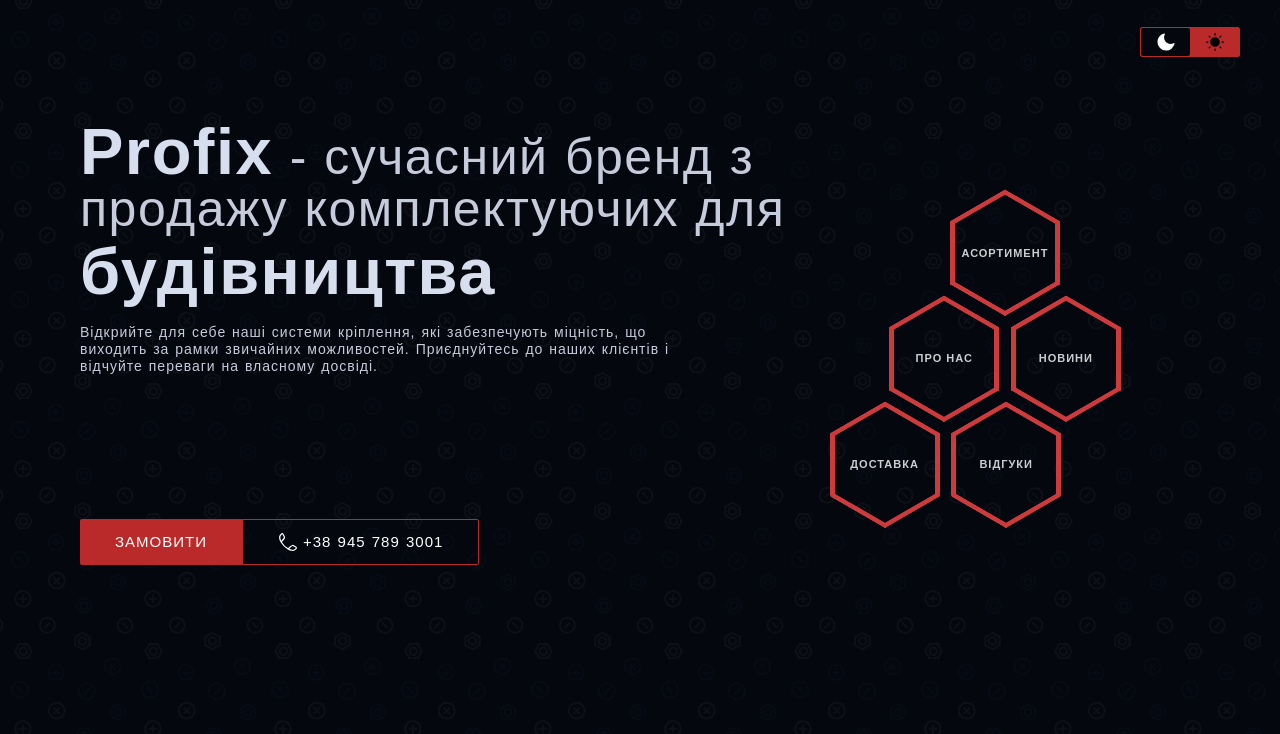
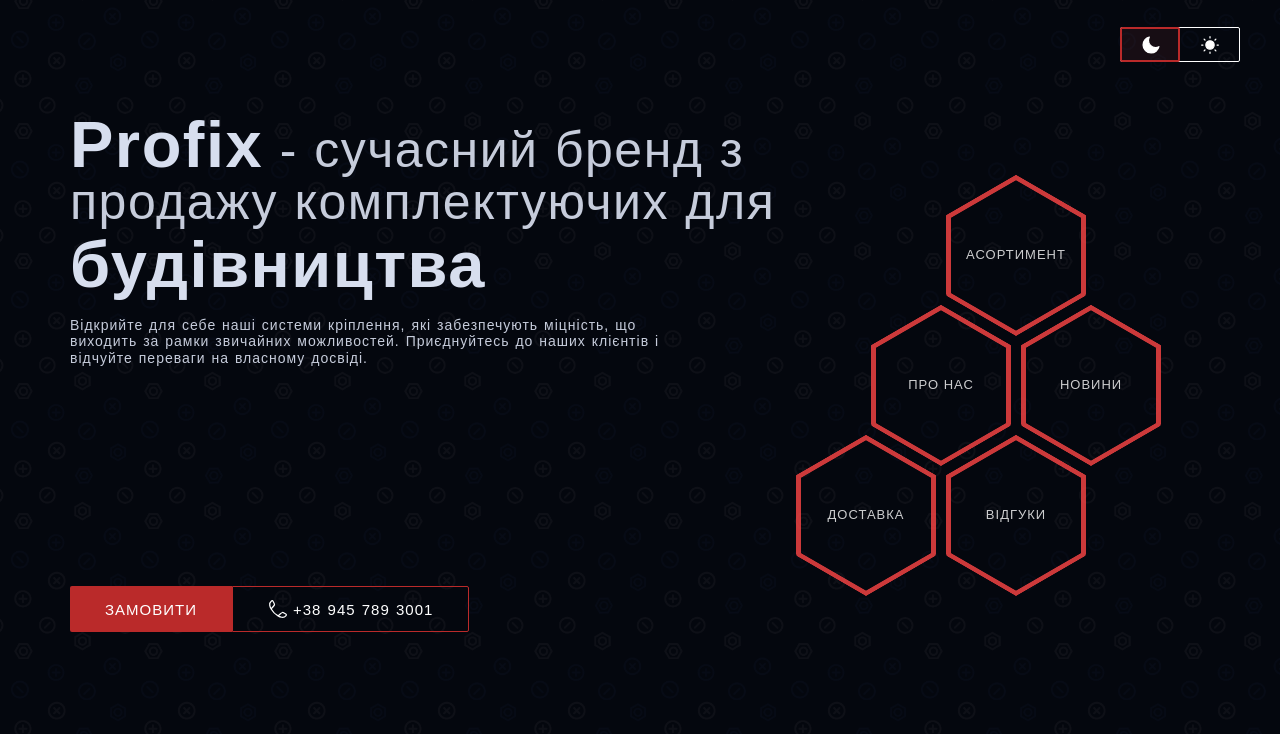
Before and after one commit to zaiiats/profix, a website built with Parcel: page index.html in a window 1280 px wide. Shown: the part 63-797 px from the top of the page. Built offline with nearby package versions, Linux system fonts and the light colour scheme; a web font is replaced by a local one.

Commit message:
making welcome page responsive

```diff
--- a/index.html
+++ b/index.html
@@ -13,6 +13,7 @@
 8. Make containers for images in assortment section in order to by default make there some space
 9. when nav is closed then it weirdly shines when we scroll
 10. close nav when we click not in nav (e.g. body)
+11. add screws throughout
 
 	<link rel='stylesheet' href='https://cdn-uicons.flaticon.com/2.1.0/uicons-brands/css/uicons-brands.css'>
 	<link rel='stylesheet' href='https://cdn-uicons.flaticon.com/2.1.0/uicons-regular-rounded/css/uicons-regular-rounded.css'>
@@ -77,7 +78,7 @@
 					</div>
 					<div class="nav-item__dropdown">
 						<div class="nav-item__links--dropdown">
-							<a href="#" class="nav-item__link nav-item__link--userName">Георгій Судаков</a>
+							<a href="#" class="nav-item__link nav-item__link--userName">Ваші дані</a>
 							<div class="icon__wrapper">
 								<a class="icon-item" href="#" rel="noopener noreferrer">
 									<svg viewBox="0 0 24 24" xmlns="http://www.w3.org/2000/svg" class="icon-item--heart svg">
@@ -137,13 +138,13 @@
 				<div class="welcome-page__text-wrapper">
 					<h1 class="heading--primary">
 					  <span class="heading--highlited">Profix</span>
-						<span> - сучасний бренд з продажу комплектуючих для </span>
+						<span> - сучасний бренд з продажу комплектуючих для
 						<span class="text-writer">
 							<div class="text-writer__wrapper">
 								<span class="heading--highlited text-writer__heading--highlited"></span><div class="text-writer__cursor"></div>
 							</div>
 							<span class="heading--highlited text-writer__placeholder">будівництва|</span>
-						</span>
+						</span></span>
 				  </h1>
 
 				  <h3 class="welcome-page__text--secondary text--secondary">
@@ -182,46 +183,46 @@
 				</div>
 
 
-				<div class="hexagon_section">
-					<div class="hex-row first">
-						<a class="hex_group" href="#">
-							<div class="hex hex_main hex__main--screw">
-								<div class="hex_text">асортимент</div>
+				<div class="hex-wrapper">
+					<div class="hex-wrapper__row hex-wrapper__row--first">
+						<a class="hex-box" href="#">
+							<div class="hex hex--main">
+								<div class="hex__text">асортимент</div>
 							</div>
-							<div class="hex hex_second hex__second--screw"></div>
-							<div class="hex hex_third hex__third--screw"></div>
+							<div class="hex hex--second"></div>
+							<div class="hex hex--third"></div>
 						</a>
 					</div>
-					<div class="hex-row second">
-						<a class="hex_group" href="#">
-							<div class="hex hex_second"></div>
-							<div class="hex hex_third"></div>
-							<div class="hex hex_main">
-								<div class="hex_text">про нас</div>
+
+					<div class="hex-wrapper__row hex-wrapper__row--second">
+						<a class="hex-box" href="#">
+							<div class="hex hex--main">
+								<div class="hex__text">про нас</div>
 							</div>
-						</a>
-						<a class="hex_group" href="#">
-							<div class="hex hex_second"></div>
-							<div class="hex hex_third"></div>
-							<div class="hex hex_main">
-								<div class="hex_text">новини</div>
+							<div class="hex hex--second"></div>
+							<div class="hex hex--third"></div>
+						</a><a class="hex-box" href="#">
+							<div class="hex hex--main">
+								<div class="hex__text">новини</div>
 							</div>
+							<div class="hex hex--second"></div>
+							<div class="hex hex--third"></div>
 						</a>
 					</div>
-					<div class="hex-row third">
-						<a class="hex_group" href="#">
-							<div class="hex hex_second"></div>
-							<div class="hex hex_third"></div>
-							<div class="hex hex_main">
-								<div class="hex_text">доставка</div>
+
+					<div class="hex-wrapper__row hex-wrapper__row--third">
+						<a class="hex-box" href="#">
+							<div class="hex hex--main">
+								<div class="hex__text">доставка</div>
 							</div>
-						</a>
-						<a class="hex_group" href="#">
-							<div class="hex hex_second"></div>
-							<div class="hex hex_third"></div>
-							<div class="hex hex_main">
-								<div class="hex_text">відгуки</div>
+							<div class="hex hex--second"></div>
+							<div class="hex hex--third"></div>
+						</a><a class="hex-box" href="#">
+							<div class="hex hex--main">
+								<div class="hex__text">відгуки</div>
 							</div>
+							<div class="hex hex--second"></div>
+							<div class="hex hex--third"></div>
 						</a>
 					</div>
 				</div>
--- a/js/views/pageInitView.js
+++ b/js/views/pageInitView.js
@@ -5,7 +5,7 @@
 
   #initPage() {
     document.addEventListener("DOMContentLoaded", function () {
-      let hexagonSection = document.querySelector(".hexagon_section");
+      let hexagonSection = document.querySelector(".hex-wrapper");
       document.querySelector(".welcome-page").style.setProperty("opacity", "1");
       document.querySelector(".site").style.setProperty("opacity", "1");
       hexagonSection.style.setProperty("left", "0");
--- a/js/views/textWriterView.js
+++ b/js/views/textWriterView.js
@@ -6,12 +6,14 @@
   #typingTimeout = 200;
   #waitTimeout = 3000;
   #i = 0;
+  #heightOfCursor;
 
   constructor() {
     this.listOfWords = ["будівництва", "оселі", "продажу"];
     this.#heading = document.querySelector(".text-writer__heading--highlited");
     this.#cursor = document.querySelector(".text-writer__cursor");
     this.#mainFunc();
+
   }
   async #mainFunc() {
     try {
@@ -105,7 +107,7 @@
 
   #stopCursor() {
     this.#isBlinking = false;
-    this.#cursor.style.setProperty("width", "0.3rem");
+    this.#cursor.style.setProperty("width", "0.4rem");
   }
 }
 
--- a/sass/abstract/_variables.scss
+++ b/sass/abstract/_variables.scss
@@ -6,6 +6,7 @@
     --third-bg-color:#111c39;
     --fourth-bg-color:#292929;
     --fifth-bg-color:#b5b5b5;
+    --sixth-bg-color:#33426b;
     --background:rgba(3, 3, 7, 0.85);
     --background2:rgba(0,0,0,0.4);
     --background3:rgba(0,0,0,0.9);
--- a/sass/base/_base.scss
+++ b/sass/base/_base.scss
@@ -28,6 +28,9 @@
     }
     @media only screen and (max-width: 1600px) {
         font-size: 62.5%;
+    }
+    @media only screen and (max-width: 1200px) {
+        font-size: 50%;
     }
     @media only screen and (max-width: 900px) {
         font-size: 50%;
--- a/sass/base/_typography.scss
+++ b/sass/base/_typography.scss
@@ -17,11 +17,17 @@
   font-size: 5rem;
   font-weight: 500;
   letter-spacing: 0.15rem;
+  @media only screen and (max-width: 1200px) {
+    font-size: 4rem;
+  }
 }
 .heading--highlited {
   color: #d7deee;
   font-size: 6.5rem;
   font-weight: 700;
+  @media only screen and (max-width: 1200px) {
+    font-size: 5.5rem;
+  }
 }
 
 .text--secondary {
--- a/sass/components/_button.scss
+++ b/sass/components/_button.scss
@@ -1,4 +1,5 @@
 .button{
+  font-weight: 500;
   font-size: 1.5rem;
   border-radius: 0.2rem;
   display: flex;
--- a/sass/components/_switch.scss
+++ b/sass/components/_switch.scss
@@ -1,16 +1,19 @@
 .theme-switch {
-  font-size: 2.7rem;
-  width: 10rem;
-  min-height: 3rem;
+  font-size: 2rem;
+  width: 12rem;
+  min-height: 3.5rem;
   color: black;
   margin: 2rem 4rem;
   align-self: self-end;
   position: relative;
-  border-radius: 0.2rem;
-  border: var(--accent-color) 0.17rem solid;
+  display: flex;
+  align-items: center;
+  justify-content: center;
 
   &__options-wrapper {
-    background-color: var(--accent-color);
+
+    border-radius: 0.2rem;
+    border: var(--white-color-text) 0.1rem solid;
     display: flex;
     justify-content: space-between;
     align-items: center;
@@ -29,8 +32,8 @@
   }
 
   &__svg {
-    fill: rgb(0, 0, 0);
-    stroke: rgb(0, 0, 0);
+    fill: white;
+    stroke: white;
     stroke-width: 0.15rem;
 
     &--active {
@@ -55,11 +58,12 @@
     width: 50%;
     height: 100%;
     z-index: 1;
-    background-color: var(--main-bg-color);
     border-radius: 0.2rem;
     transform: translateX(0);
     transition: all 0.15s ease-in-out;
-
+    border: var(--accent-color) 0.2rem solid;
+    background-color: var(--accent-color-3);
+    left: -0.005rem;
     &--active {
         transform: translateX(100%);
     }
--- a/sass/layout/_nav.scss
+++ b/sass/layout/_nav.scss
@@ -139,6 +139,9 @@
       &--shown {
         transform: rotate(270deg);
       }
+    }
+    &__link--userName {
+      text-decoration:underline !important;
     }
   }
 }
--- a/sass/layout/_welcome.scss
+++ b/sass/layout/_welcome.scss
@@ -2,14 +2,15 @@
   display: flex;
   flex-direction: row;
   justify-content: center;
-  padding: 7rem 0;
+  padding: 7rem 0 0;
   height: 100vh;
   opacity: 0;
   transition: opacity 0.2s ease-in-out;
 
+
   &__main-section {
     color: var(--white-color-text);
-    padding: 4rem 5rem 3rem 8rem;
+    padding: 4rem 5rem 4rem 7rem;
     width: 70%;
     height: 100%;
     position: relative;
@@ -17,12 +18,16 @@
     display: flex;
     flex-direction: column;
     justify-content: space-around;
+    @media only screen and (max-width: 800px) {
+      width: 100%;
+    }
   }
   &__text--secondary {
     margin: 2.5rem 0 0;
     max-width: 80%;
   }
   &__buttons-wrapper {
+    margin: 9rem 0 0;
     display: flex;
     flex-direction: row;
   }
@@ -40,6 +45,9 @@
     width: 30%;
     display: flex;
     flex-direction: column;
+    @media only screen and (max-width: 800px) {
+      width: 00%;
+    }
   }
 }
 
@@ -55,6 +63,9 @@
   &__placeholder {
     visibility: hidden;
     display: inline-block;
+    @media only screen and (max-width: 1200px) {
+      font-size: 5.5rem;
+    }
   }
   &__cursor {
     display: inline-block;
@@ -64,95 +75,105 @@
     height: 6rem;
     width: 0.4rem;
     background-color: #fff;
+    @media only screen and (max-width: 1200px) {
+      height: 5rem;
+    }
   }
 }
 
-
-
-
-
-
-
-
-
-.hexagon_section {
+.hex-wrapper {
   display: flex;
   flex-direction: column;
   justify-content: center;
   position: relative;
-  left: 30rem;
   padding: 2.857rem 0;
   height: 100%;
   transition: all 0.4s ease-in-out;
+  @media only screen and (max-width: 801px) {
+    display: none;
   }
-.hex-row {
-  clear: left;
-  height: 10.57rem;
+
+  &__row {
+    min-height: 13rem;
+    display: flex;
+    gap: 1rem;
+
+    &--first {
+      margin-left: 5rem;
     }
-.hex-row.first {
-  margin-left: 5.3928rem;
+
+    &--second {
+      margin-left: -2.5rem;
     }
-.hex-row.second {
-  margin-left: -0.678rem;
+
+    &--third {
+      margin-left: -10rem;
     }
-.hex-row.third {
-  margin-left: -6.6428rem;
+  }
 }
 
 .hex {
-  -webkit-user-select: none;
-  user-select: none;
-  color: var(--white-color-text);
+  width: 14em;
+  height: 8.083rem;
+  position: absolute;
+  top: 0;
+  left: 0;
   text-transform: uppercase;
   display: flex;
   align-items: center;
   justify-content: center;
+  border-radius: 0.1rem;
+  border-left: #ff4747 0.5rem solid;
+  border-right: #ff4747 0.5rem solid;
+  color: var(--white-color-text);
+  user-select: none;
   transition: all 0.5s ease-out;
-  position: absolute;
-  top: 0;
-  left: 0;
-  border-radius: 1px;
-  width: 11rem;
-  height: 6.351rem;
-  border-left: #ff4747 5px solid;
-  border-right: #ff4747 5px solid;
+
+  &__text {
+    transition: all 0.5s ease-out;
+    font-size: 1.3rem;
+    backface-visibility: hidden;
+    font-weight: 500;
   }
-.hex_second {
+
+  &--second {
     position: absolute;
     transform: rotate(60deg);
   }
-.hex_third {
+
+  &--third {
     position: absolute;
     transform: rotate(-60deg);
   }
-.hex_group {
+
+  &-box {
     transition: all 0.5s ease-in-out;
-  width: 11.7857rem;
+    width: 14rem;
     display: inline-block;
     position: relative;
     opacity: 0.8;
-}
-.hex_group:hover {
-  background-color: rgba(255, 255, 255, 0.4);
-  transform: scale(1.1);
+    height: 8.083rem;
+
+    &:hover {
+      transform-origin: 50% 50%;
+      transform: scale(120%);
       opacity: 1;
     }
-.hex_group:hover > .hex_main {
+
+    &:hover .hex--main {
       transform: rotate(-120deg);
     }
-.hex_group:hover > .hex_second {
+
+    &:hover .hex--second {
       transform: rotate(-60deg);
     }
-.hex_group:hover > .hex_third {
+
+    &:hover .hex--third {
       transform: rotate(-180deg);
     }
-.hex_text {
-  transition: all 0.5s ease-out;
-  font-size: 1.1rem;
-  font-weight: 700;
-}
 
-.hex_group:hover .hex_text {
+    &:hover .hex__text {
       transform: rotate(120deg);
     }
-/*////////////////////////////////////////*/
+  }
+}
```
Also changed, not shown: css/style.css, 1 other file. Lines whose indentation alone changed are shown as unchanged.
